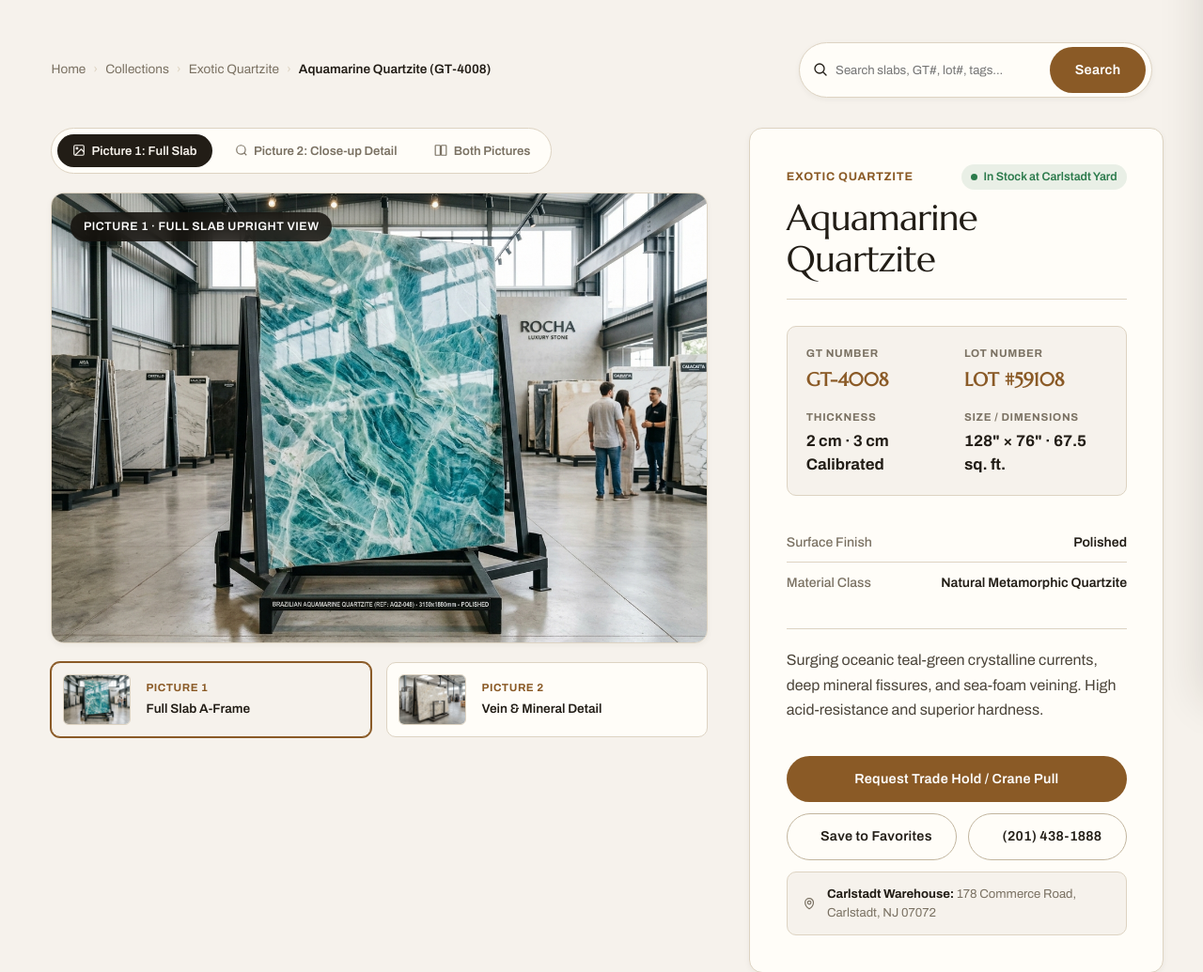
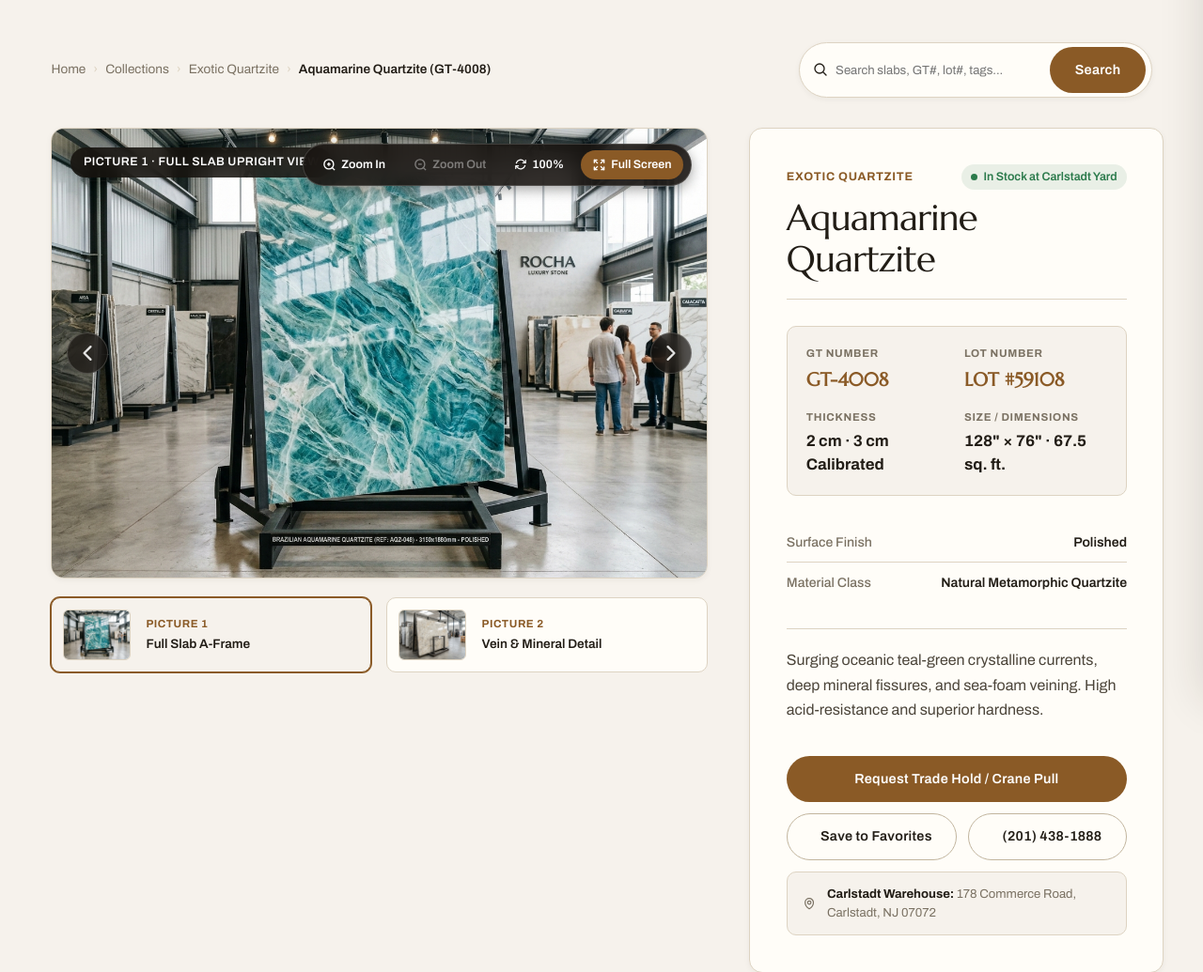
Before and after one commit to gattiuday/grantrade, a PHP site: page /slab.html in a window 1280 px wide. Shown: the part 73-1108 px from the top of the page at 94% size. Run offline with PHP 8.4, Linux system fonts and the light colour scheme.

Commit message:
Refine search bar styling on collections and fix slab zoom and fullscreen controls

```diff
--- a/slab.html
+++ b/slab.html
@@ -72,40 +72,99 @@
       gap: 1.25rem;
     }
 
-    .post-view-toggles {
+    /* Floating Zoom In, Zoom Out, Reset, and Fullscreen Controls on Picture */
+    .stage-controls-overlay {
+      position: absolute;
+      top: 1rem;
+      right: 1rem;
       display: inline-flex;
       align-items: center;
-      gap: 0.5rem;
-      background-color: var(--surface);
-      padding: 0.35rem;
-      border: 1px solid var(--line);
+      gap: 0.35rem;
+      background: rgba(22, 18, 14, 0.88);
+      backdrop-filter: blur(10px);
+      -webkit-backdrop-filter: blur(10px);
+      padding: 0.35rem 0.5rem;
       border-radius: var(--radius-pill);
-      align-self: flex-start;
+      border: 1px solid rgba(255, 255, 255, 0.16);
+      box-shadow: 0 4px 14px rgba(0, 0, 0, 0.35);
+      z-index: 10;
     }
 
-    .view-toggle-btn {
+    .stage-ctrl-btn {
       background: transparent;
       border: none;
-      color: var(--muted);
+      color: #ffffff;
       font-family: inherit;
-      font-size: 0.82rem;
+      font-size: 0.78rem;
       font-weight: 600;
-      padding: 0.5rem 1rem;
+      padding: 0.4rem 0.75rem;
       border-radius: var(--radius-pill);
       cursor: pointer;
+      display: inline-flex;
+      align-items: center;
+      gap: 0.35rem;
       transition: all var(--transition-fast);
+      user-select: none;
+      white-space: nowrap;
+    }
+
+    .stage-ctrl-btn * {
+      pointer-events: none;
+    }
+
+    .stage-ctrl-btn:hover {
+      background: rgba(255, 255, 255, 0.2);
+      color: #ffffff;
+    }
+
+    .stage-ctrl-btn.highlight {
+      background: var(--accent);
+      color: #ffffff;
+    }
+
+    .stage-ctrl-btn.highlight:hover {
+      background: #c99718;
+    }
+
+    .stage-ctrl-btn:disabled {
+      opacity: 0.4;
+      cursor: not-allowed;
+    }
+
+    /* Picture Nav Arrows on Stage (Prev / Next) */
+    .stage-nav-arrow {
+      position: absolute;
+      top: 50%;
+      transform: translateY(-50%);
+      width: 44px;
+      height: 44px;
+      border-radius: 50%;
+      background: rgba(22, 18, 14, 0.8);
+      border: 1px solid rgba(255, 255, 255, 0.2);
+      color: #ffffff;
       display: flex;
       align-items: center;
-      gap: 0.4rem;
+      justify-content: center;
+      cursor: pointer;
+      z-index: 9;
+      backdrop-filter: blur(6px);
+      transition: all var(--transition-fast);
+      opacity: 0.85;
     }
 
-    .view-toggle-btn:hover {
-      color: var(--ink);
+    .stage-nav-arrow:hover {
+      background: var(--accent);
+      border-color: var(--accent);
+      opacity: 1;
+      transform: translateY(-50%) scale(1.08);
     }
 
-    .view-toggle-btn.active {
-      background-color: var(--ink);
-      color: var(--bg);
+    .stage-prev {
+      left: 1rem;
+    }
+
+    .stage-next {
+      right: 1rem;
     }
 
     /* Dual Pictures Stage */
@@ -122,13 +181,20 @@
       justify-content: center;
     }
 
-    /* Single view stage */
+    /* Single view stage with interactive Zoom & Pan */
     .stage-single {
       width: 100%;
       height: 100%;
       position: relative;
       aspect-ratio: 16 / 11;
       max-height: 560px;
+      overflow: hidden;
+      cursor: grab;
+      user-select: none;
+    }
+
+    .stage-single.grabbing {
+      cursor: grabbing;
     }
 
     .stage-single img {
@@ -136,11 +202,61 @@
       height: 100%;
       object-fit: cover;
       display: block;
-      transition: transform 0.4s cubic-bezier(0.16, 1, 0.3, 1);
+      transform-origin: center center;
+      transition: transform 0.2s ease-out;
+      pointer-events: none;
     }
 
-    .stage-single:hover img {
-      transform: scale(1.02);
+    /* Fullscreen state (Native API + Universal Fallback) */
+    .post-stage:fullscreen,
+    .post-stage:-webkit-full-screen,
+    .post-stage.is-fallback-fullscreen {
+      position: fixed !important;
+      top: 0 !important;
+      left: 0 !important;
+      right: 0 !important;
+      bottom: 0 !important;
+      width: 100vw !important;
+      height: 100vh !important;
+      max-height: 100vh !important;
+      border-radius: 0 !important;
+      border: none !important;
+      background-color: #0b0908 !important;
+      display: flex !important;
+      align-items: center !important;
+      justify-content: center !important;
+      z-index: 999999 !important;
+      margin: 0 !important;
+    }
+
+    .post-stage:fullscreen img,
+    .post-stage:-webkit-full-screen img,
+    .post-stage.is-fallback-fullscreen img {
+      max-width: 96vw;
+      max-height: 92vh;
+      object-fit: contain;
+    }
+
+    .post-stage:fullscreen .stage-controls-overlay,
+    .post-stage:-webkit-full-screen .stage-controls-overlay,
+    .post-stage.is-fallback-fullscreen .stage-controls-overlay {
+      top: 1.5rem;
+      right: 1.5rem;
+      z-index: 1000000;
+    }
+
+    .post-stage:fullscreen .stage-tag,
+    .post-stage:-webkit-full-screen .stage-tag,
+    .post-stage.is-fallback-fullscreen .stage-tag {
+      top: 1.5rem;
+      left: 1.5rem;
+      z-index: 1000000;
+    }
+
+    .post-stage:fullscreen .stage-nav-arrow,
+    .post-stage:-webkit-full-screen .stage-nav-arrow,
+    .post-stage.is-fallback-fullscreen .stage-nav-arrow {
+      z-index: 1000000;
     }
 
     .stage-tag {
@@ -527,51 +643,54 @@
         <!-- Left: 2 Pictures In Post -->
         <div class="slab-post-viewer">
 
-          <!-- View Toggles: Picture 1 / Picture 2 / Dual -->
-          <div class="post-view-toggles" role="tablist" aria-label="Picture View Switcher">
-            <button id="togglePic1" class="view-toggle-btn active" type="button" data-view="1" aria-pressed="true">
-              <svg width="14" height="14" fill="none" stroke="currentColor" stroke-width="2" viewBox="0 0 24 24"><rect x="3" y="3" width="18" height="18" rx="2"/><circle cx="8.5" cy="8.5" r="1.5"/><path d="M21 15l-5-5L5 21"/></svg>
-              <span>Picture 1: Full Slab</span>
+          <!-- Main Stage Single View with Zoom In, Zoom Out, Fullscreen, and Image Navigation -->
+          <div id="mainStageSingle" class="post-stage stage-single" title="Drag to pan when zoomed · Double-click to zoom · Scroll to zoom">
+            <span id="stageTag" class="stage-tag">Picture 1 · Full Slab Upright View</span>
+
+            <!-- Zoom & Full Screen Floating Controls on the Picture -->
+            <div class="stage-controls-overlay" role="toolbar" aria-label="Image Zoom and Fullscreen Controls">
+              <button id="zoomInBtn" class="stage-ctrl-btn" type="button" title="Zoom In" aria-label="Zoom in" onclick="window.slabViewer && window.slabViewer.zoomIn()">
+                <svg width="15" height="15" fill="none" stroke="currentColor" stroke-width="2.2" viewBox="0 0 24 24"><circle cx="11" cy="11" r="8"/><path d="m21 21-4.35-4.35M11 8v6M8 11h6"/></svg>
+                <span>Zoom In</span>
+              </button>
+              <button id="zoomOutBtn" class="stage-ctrl-btn" type="button" title="Zoom Out" aria-label="Zoom out" onclick="window.slabViewer && window.slabViewer.zoomOut()" disabled>
+                <svg width="15" height="15" fill="none" stroke="currentColor" stroke-width="2.2" viewBox="0 0 24 24"><circle cx="11" cy="11" r="8"/><path d="m21 21-4.35-4.35M8 11h6"/></svg>
+                <span>Zoom Out</span>
+              </button>
+              <button id="zoomResetBtn" class="stage-ctrl-btn" type="button" title="Reset Zoom to 100%" aria-label="Reset zoom" onclick="window.slabViewer && window.slabViewer.resetZoom()">
+                <svg width="14" height="14" fill="none" stroke="currentColor" stroke-width="2" viewBox="0 0 24 24"><path stroke-linecap="round" stroke-linejoin="round" d="M16.023 9.348h4.992v-.001M2.985 19.644v-4.992m0 0h4.992m-4.993 0l3.181 3.183a8.25 8.25 0 0013.803-3.7M4.031 9.865a8.25 8.25 0 0113.803-3.7l3.181 3.182m0-4.991v4.99"/></svg>
+                <span id="zoomLevelText">100%</span>
+              </button>
+              <button id="fullscreenBtn" class="stage-ctrl-btn highlight" type="button" title="Full Screen View" aria-label="Toggle full screen" onclick="window.slabViewer && window.slabViewer.toggleFullscreen()">
+                <svg id="fsIconExpand" width="15" height="15" fill="none" stroke="currentColor" stroke-width="2.2" viewBox="0 0 24 24"><path stroke-linecap="round" stroke-linejoin="round" d="M3.75 3.75v4.5m0-4.5h4.5m-4.5 0L9 9M3.75 20.25v-4.5m0 4.5h4.5m-4.5 0L9 15M20.25 3.75h-4.5m4.5 0v4.5m0-4.5L15 9m5.25 11.25h-4.5m4.5 0v-4.5m0 4.5L15 15"/></svg>
+                <svg id="fsIconCompress" width="15" height="15" fill="none" stroke="currentColor" stroke-width="2.2" viewBox="0 0 24 24" style="display:none;"><path stroke-linecap="round" stroke-linejoin="round" d="M9 9V4.5M9 9H4.5M9 9L3.75 3.75M9 15v4.5M9 15H4.5M9 15l-5.25 5.25M15 9h4.5M15 9V4.5M15 9l5.25-5.25M15 15h4.5M15 15v4.5m0-4.5l5.25 5.25"/></svg>
+                <span id="fsText">Full Screen</span>
+              </button>
+            </div>
+
+            <!-- Previous / Next picture arrows -->
+            <button id="stagePrevBtn" class="stage-nav-arrow stage-prev" type="button" title="Previous Picture (Full Slab / Vein Detail)" aria-label="Previous picture">
+              <svg width="22" height="22" fill="none" stroke="currentColor" stroke-width="2.5" viewBox="0 0 24 24"><path stroke-linecap="round" stroke-linejoin="round" d="M15.75 19.5L8.25 12l7.5-7.5"/></svg>
             </button>
-            <button id="togglePic2" class="view-toggle-btn" type="button" data-view="2" aria-pressed="false">
-              <svg width="14" height="14" fill="none" stroke="currentColor" stroke-width="2" viewBox="0 0 24 24"><circle cx="11" cy="11" r="8"/><path d="m21 21-4.35-4.35"/></svg>
-              <span>Picture 2: Close-up Detail</span>
+            <button id="stageNextBtn" class="stage-nav-arrow stage-next" type="button" title="Next Picture (Full Slab / Vein Detail)" aria-label="Next picture">
+              <svg width="22" height="22" fill="none" stroke="currentColor" stroke-width="2.5" viewBox="0 0 24 24"><path stroke-linecap="round" stroke-linejoin="round" d="M8.25 4.5l7.5 7.5-7.5 7.5"/></svg>
             </button>
-            <button id="toggleDual" class="view-toggle-btn" type="button" data-view="dual" aria-pressed="false">
-              <svg width="14" height="14" fill="none" stroke="currentColor" stroke-width="2" viewBox="0 0 24 24"><rect x="2" y="3" width="9" height="18" rx="1"/><rect x="13" y="3" width="9" height="18" rx="1"/></svg>
-              <span>Both Pictures</span>
-            </button>
-          </div>
 
-          <!-- Main Stage Single View -->
-          <div id="mainStageSingle" class="post-stage stage-single">
-            <span id="stageTag" class="stage-tag">Picture 1 · Full Slab Upright View</span>
-            <img id="mainStageImg" src="assets/images/stone-types/quartzite.jpg" alt="Full Slab View" loading="eager" />
-          </div>
-
-          <!-- Dual Stage View (Side-by-Side) -->
-          <div id="mainStageDual" class="post-stage stage-dual">
-            <div class="dual-card">
-              <span class="stage-tag" style="top:0.75rem; left:0.75rem;">1 · Full Slab</span>
-              <img id="dualImg1" src="assets/images/stone-types/quartzite.jpg" alt="Picture 1 — Full Slab" loading="lazy" />
-            </div>
-            <div class="dual-card">
-              <span class="stage-tag" style="top:0.75rem; left:0.75rem;">2 · Close-Up Detail</span>
-              <img id="dualImg2" src="assets/images/stone-types/quartzite.jpg" alt="Picture 2 — Detail" loading="lazy" />
-            </div>
+            <!-- Image with zoom transform -->
+            <img id="mainStageImg" src="assets/images/aquamarine-slab-1.jpg" alt="Aquamarine Quartzite Full Slab View" loading="eager" />
           </div>
 
           <!-- 2 Pictures Thumbnails Selector -->
           <div class="post-thumbs">
             <button id="thumb1" class="thumb-btn active" type="button">
-              <img id="thumbImg1" src="assets/images/stone-types/quartzite.jpg" alt="Picture 1 Thumbnail" />
+              <img id="thumbImg1" src="assets/images/aquamarine-slab-1.jpg" alt="Picture 1 Thumbnail" />
               <div class="thumb-info">
                 <span class="thumb-num">Picture 1</span>
                 <span class="thumb-label">Full Slab A-Frame</span>
               </div>
             </button>
             <button id="thumb2" class="thumb-btn" type="button">
-              <img id="thumbImg2" src="assets/images/stone-types/quartzite.jpg" alt="Picture 2 Thumbnail" />
+              <img id="thumbImg2" src="assets/images/aquamarine-slab-2.jpg" alt="Picture 2 Thumbnail" />
               <div class="thumb-info">
                 <span class="thumb-num">Picture 2</span>
                 <span class="thumb-label">Vein & Mineral Detail</span>
@@ -803,70 +922,282 @@
 
       const mainStageImg = document.getElementById("mainStageImg");
       const stageTag = document.getElementById("stageTag");
-      const dualImg1 = document.getElementById("dualImg1");
-      const dualImg2 = document.getElementById("dualImg2");
+      const stageSingle = document.getElementById("mainStageSingle");
+      const thumb1 = document.getElementById("thumb1");
+      const thumb2 = document.getElementById("thumb2");
       const thumbImg1 = document.getElementById("thumbImg1");
       const thumbImg2 = document.getElementById("thumbImg2");
+      const stagePrevBtn = document.getElementById("stagePrevBtn");
+      const stageNextBtn = document.getElementById("stageNextBtn");
 
-      mainStageImg.src = pic1Url;
-      mainStageImg.alt = `${stone.name} — Picture 1 (Full Slab View)`;
-      dualImg1.src = pic1Url;
-      dualImg1.alt = `${stone.name} — Picture 1 (Full Slab View)`;
-      dualImg2.src = pic2Url;
-      dualImg2.alt = `${stone.name} — Picture 2 (Close-Up Detail View)`;
-      thumbImg1.src = pic1Url;
-      thumbImg2.src = pic2Url;
+      // Zoom & Full Screen Controls
+      const zoomInBtn = document.getElementById("zoomInBtn");
+      const zoomOutBtn = document.getElementById("zoomOutBtn");
+      const zoomResetBtn = document.getElementById("zoomResetBtn");
+      const zoomLevelText = document.getElementById("zoomLevelText");
+      const fullscreenBtn = document.getElementById("fullscreenBtn");
+      const fsIconExpand = document.getElementById("fsIconExpand");
+      const fsIconCompress = document.getElementById("fsIconCompress");
+      const fsText = document.getElementById("fsText");
+
+      if (thumbImg1) thumbImg1.src = pic1Url;
+      if (thumbImg2) thumbImg2.src = pic2Url;
 
       // Handle Image fallback error
       const fallbackUrl = `assets/images/stone-types/${stone.category}.jpg`;
-      [mainStageImg, dualImg1, dualImg2, thumbImg1, thumbImg2].forEach(img => {
+      [mainStageImg, thumbImg1, thumbImg2].forEach(img => {
+        if (!img) return;
         img.onerror = function () {
           this.onerror = null;
           this.src = fallbackUrl;
         };
       });
 
-      // View switching logic (Picture 1 vs Picture 2 vs Dual)
-      const stageSingle = document.getElementById("mainStageSingle");
-      const stageDual = document.getElementById("mainStageDual");
-      const togglePic1 = document.getElementById("togglePic1");
-      const togglePic2 = document.getElementById("togglePic2");
-      const toggleDual = document.getElementById("toggleDual");
-      const thumb1 = document.getElementById("thumb1");
-      const thumb2 = document.getElementById("thumb2");
+      // ================= 1. INTERACTIVE ZOOM ENGINE =================
+      let zoomLevel = 1;
+      const minZoom = 1;
+      const maxZoom = 4;
+      const zoomStep = 0.35;
+      let panX = 0;
+      let panY = 0;
+      let isDragging = false;
+      let startX = 0;
+      let startY = 0;
 
-      function setView(mode) {
-        // mode: 1 = Picture 1, 2 = Picture 2, 'dual' = Both
-        [togglePic1, togglePic2, toggleDual, thumb1, thumb2].forEach(b => b.classList.remove("active"));
+      function updateZoomTransform() {
+        if (zoomLevel <= 1) {
+          panX = 0;
+          panY = 0;
+          if (stageSingle) stageSingle.classList.remove("grabbing");
+        }
+        if (mainStageImg) {
+          mainStageImg.style.transform = `scale(${zoomLevel}) translate(${panX}px, ${panY}px)`;
+        }
+        if (zoomLevelText) zoomLevelText.textContent = `${Math.round(zoomLevel * 100)}%`;
+        if (zoomOutBtn) zoomOutBtn.disabled = zoomLevel <= minZoom;
+        if (zoomInBtn) zoomInBtn.disabled = zoomLevel >= maxZoom;
+      }
 
-        if (mode === 1) {
-          stageSingle.style.display = "block";
-          stageDual.style.display = "none";
-          mainStageImg.src = pic1Url;
-          mainStageImg.alt = `${stone.name} — Picture 1 (Full Slab Upright View)`;
-          stageTag.textContent = "Picture 1 · Full Slab Upright View";
-          togglePic1.classList.add("active");
-          thumb1.classList.add("active");
-        } else if (mode === 2) {
-          stageSingle.style.display = "block";
-          stageDual.style.display = "none";
-          mainStageImg.src = pic2Url;
-          mainStageImg.alt = `${stone.name} — Picture 2 (Close-up Texture & Detail View)`;
-          stageTag.textContent = "Picture 2 · Close-up Texture & Detail View";
-          togglePic2.classList.add("active");
-          thumb2.classList.add("active");
-        } else if (mode === "dual") {
-          stageSingle.style.display = "none";
-          stageDual.style.display = "grid";
-          toggleDual.classList.add("active");
+      function zoomIn() {
+        zoomLevel = Math.min(maxZoom, Math.round((zoomLevel + zoomStep) * 100) / 100);
+        updateZoomTransform();
+      }
+
+      function zoomOut() {
+        zoomLevel = Math.max(minZoom, Math.round((zoomLevel - zoomStep) * 100) / 100);
+        updateZoomTransform();
+      }
+
+      function resetZoom() {
+        zoomLevel = 1;
+        panX = 0;
+        panY = 0;
+        updateZoomTransform();
+      }
+
+      if (zoomInBtn) {
+        zoomInBtn.addEventListener("click", (e) => {
+          e.preventDefault();
+          e.stopPropagation();
+          zoomIn();
+        });
+      }
+
+      if (zoomOutBtn) {
+        zoomOutBtn.addEventListener("click", (e) => {
+          e.preventDefault();
+          e.stopPropagation();
+          zoomOut();
+        });
+      }
+
+      if (zoomResetBtn) {
+        zoomResetBtn.addEventListener("click", (e) => {
+          e.preventDefault();
+          e.stopPropagation();
+          resetZoom();
+        });
+      }
+
+      // Drag to pan when zoomed
+      if (stageSingle) {
+        stageSingle.addEventListener("mousedown", (e) => {
+          if (zoomLevel <= 1 || e.target.closest(".stage-controls-overlay") || e.target.closest(".stage-nav-arrow")) return;
+          isDragging = true;
+          startX = e.clientX - panX * zoomLevel;
+          startY = e.clientY - panY * zoomLevel;
+          stageSingle.classList.add("grabbing");
+        });
+
+        window.addEventListener("mousemove", (e) => {
+          if (!isDragging) return;
+          panX = (e.clientX - startX) / zoomLevel;
+          panY = (e.clientY - startY) / zoomLevel;
+          updateZoomTransform();
+        });
+
+        window.addEventListener("mouseup", () => {
+          if (isDragging) {
+            isDragging = false;
+            stageSingle.classList.remove("grabbing");
+          }
+        });
+
+        // Mouse wheel zoom
+        stageSingle.addEventListener("wheel", (e) => {
+          if (e.target.closest(".stage-controls-overlay") || e.target.closest(".stage-nav-arrow")) return;
+          e.preventDefault();
+          if (e.deltaY < 0) {
+            zoomIn();
+          } else {
+            zoomOut();
+          }
+        }, { passive: false });
+
+        // Double-click to quick zoom / reset
+        stageSingle.addEventListener("dblclick", (e) => {
+          if (e.target.closest(".stage-controls-overlay") || e.target.closest(".stage-nav-arrow")) return;
+          if (zoomLevel > 1) {
+            resetZoom();
+          } else {
+            zoomLevel = 2.2;
+            updateZoomTransform();
+          }
+        });
+      }
+
+      // ================= 2. FULLSCREEN SYSTEM (NATIVE + FALLBACK) =================
+      function isFullscreen() {
+        return Boolean(
+          document.fullscreenElement ||
+          document.webkitFullscreenElement ||
+          (stageSingle && stageSingle.classList.contains("is-fallback-fullscreen"))
+        );
+      }
+
+      function updateFullscreenUI() {
+        const isFS = isFullscreen();
+        if (fsIconExpand) fsIconExpand.style.display = isFS ? "none" : "block";
+        if (fsIconCompress) fsIconCompress.style.display = isFS ? "block" : "none";
+        if (fsText) fsText.textContent = isFS ? "Exit" : "Full Screen";
+      }
+
+      function enterFullscreen() {
+        if (!stageSingle) return;
+        stageSingle.classList.add("is-fallback-fullscreen");
+        document.body.style.overflow = "hidden";
+        updateFullscreenUI();
+
+        try {
+          const req = stageSingle.requestFullscreen || stageSingle.webkitRequestFullscreen || stageSingle.webkitRequestFullScreen;
+          if (req) {
+            const p = req.call(stageSingle);
+            if (p && typeof p.catch === "function") {
+              p.catch(() => {});
+            }
+          }
+        } catch (err) {}
+      }
+
+      function exitFullscreen() {
+        if (stageSingle) {
+          stageSingle.classList.remove("is-fallback-fullscreen");
+        }
+        document.body.style.overflow = "";
+        updateFullscreenUI();
+
+        try {
+          if (document.fullscreenElement || document.webkitFullscreenElement) {
+            const exit = document.exitFullscreen || document.webkitExitFullscreen || document.webkitCancelFullScreen;
+            if (exit) {
+              exit.call(document);
+            }
+          }
+        } catch (err) {}
+      }
+
+      function toggleFullscreen() {
+        if (isFullscreen()) {
+          exitFullscreen();
+        } else {
+          enterFullscreen();
         }
       }
 
-      togglePic1.addEventListener("click", () => setView(1));
-      togglePic2.addEventListener("click", () => setView(2));
-      toggleDual.addEventListener("click", () => setView("dual"));
-      thumb1.addEventListener("click", () => setView(1));
-      thumb2.addEventListener("click", () => setView(2));
+      // Export globally for inline onclick handlers and direct access
+      window.slabViewer = {
+        zoomIn,
+        zoomOut,
+        resetZoom,
+        toggleFullscreen,
+        enterFullscreen,
+        exitFullscreen,
+        getZoomLevel: () => zoomLevel,
+        isFullscreen
+      };
+
+      if (fullscreenBtn) {
+        fullscreenBtn.addEventListener("click", (e) => {
+          e.preventDefault();
+          e.stopPropagation();
+          toggleFullscreen();
+        });
+      }
+
+      document.addEventListener("fullscreenchange", updateFullscreenUI);
+      document.addEventListener("webkitfullscreenchange", updateFullscreenUI);
+      window.addEventListener("keydown", (e) => {
+        if (e.key === "Escape" && stageSingle && stageSingle.classList.contains("is-fallback-fullscreen")) {
+          exitFullscreen();
+        }
+      });
+
+      // ================= 3. PICTURE SWITCHING =================
+      let activePicture = 1;
+
+      function setPicture(picNum) {
+        activePicture = picNum;
+        resetZoom();
+
+        if (picNum === 1) {
+          if (mainStageImg) {
+            mainStageImg.src = pic1Url;
+            mainStageImg.alt = `${stone.name} — Picture 1 (Full Slab Upright View)`;
+          }
+          if (stageTag) stageTag.textContent = "Picture 1 · Full Slab Upright View";
+          if (thumb1) thumb1.classList.add("active");
+          if (thumb2) thumb2.classList.remove("active");
+        } else {
+          if (mainStageImg) {
+            mainStageImg.src = pic2Url;
+            mainStageImg.alt = `${stone.name} — Picture 2 (Close-up Vein & Mineral Detail View)`;
+          }
+          if (stageTag) stageTag.textContent = "Picture 2 · Close-up Vein & Mineral Detail";
+          if (thumb1) thumb1.classList.remove("active");
+          if (thumb2) thumb2.classList.add("active");
+        }
+      }
+
+      if (thumb1) thumb1.addEventListener("click", () => setPicture(1));
+      if (thumb2) thumb2.addEventListener("click", () => setPicture(2));
+
+      if (stagePrevBtn) {
+        stagePrevBtn.addEventListener("click", (e) => {
+          e.preventDefault();
+          e.stopPropagation();
+          setPicture(activePicture === 1 ? 2 : 1);
+        });
+      }
+      if (stageNextBtn) {
+        stageNextBtn.addEventListener("click", (e) => {
+          e.preventDefault();
+          e.stopPropagation();
+          setPicture(activePicture === 1 ? 2 : 1);
+        });
+      }
+
+      // Initial picture display
+      setPicture(1);
 
       // 5. Connect Favorites on this page
       const detailFavBtn = document.getElementById("detailFavBtn");
```
Also changed, not shown: collections.html (+17 -7 lines), css/components.css (+104 -30 lines), js/filters.js (+8 -1 lines).
